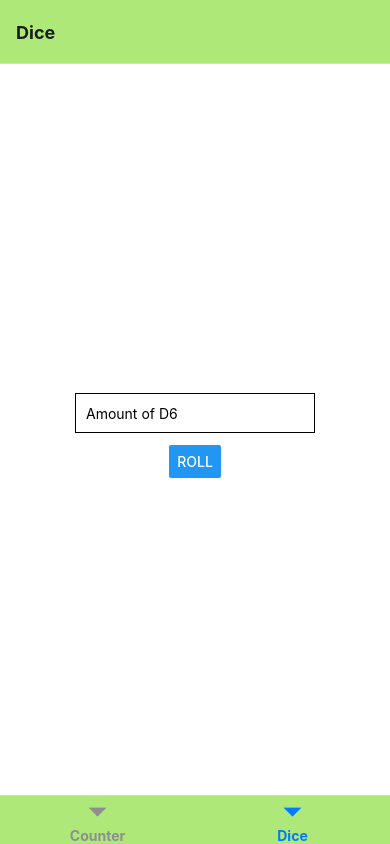
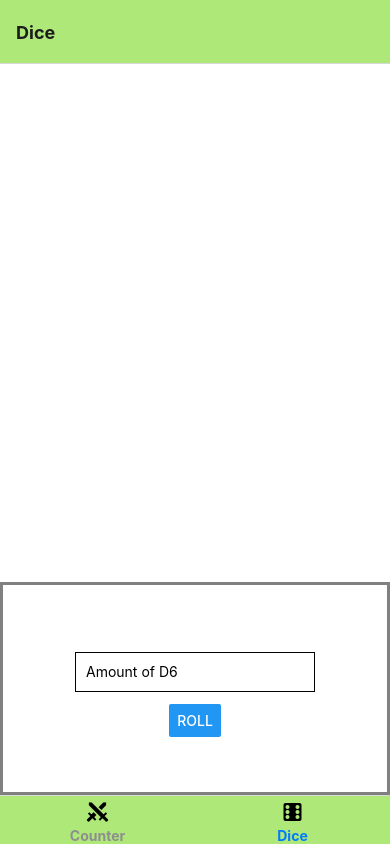
Before and after one commit to BottleBaron/wargameApp, a React Native app: screen /Dice in a window 390 px wide. Built offline with nearby package versions, Linux system fonts and the light colour scheme.

Commit message:
Dice displayed correctly with scrollview

```diff
--- a/src/App.tsx
+++ b/src/App.tsx
@@ -1,3 +1,4 @@
+import { MaterialCommunityIcons } from '@expo/vector-icons';
 import { createBottomTabNavigator } from '@react-navigation/bottom-tabs';
 import { NavigationContainer } from '@react-navigation/native';
 import DicePage from './Pages/DicePage';
@@ -24,8 +25,13 @@ export default function App() {
           fontSize: 14,
         }
       }}>
-        <Tab.Screen name="Counter" component={PointsCounterPage} />
-        <Tab.Screen name="Dice" component={DicePage} />
+        <Tab.Screen name="Counter" component={PointsCounterPage}
+          options={{
+            tabBarIcon: (props) => <MaterialCommunityIcons name="sword-cross" size={24} color="black" />
+          }} />
+        <Tab.Screen name="Dice" component={DicePage} options={{
+          tabBarIcon: (props) => <MaterialCommunityIcons name="dice-6" size={24} color="black" />
+        }} />
       </Tab.Navigator>
     </NavigationContainer >
   );
--- a/src/Pages/DicePage.tsx
+++ b/src/Pages/DicePage.tsx
@@ -1,6 +1,6 @@
 import * as Haptics from 'expo-haptics';
 import React, { useState } from "react";
-import { Button, Image, Keyboard, TextInput, View } from "react-native";
+import { Button, Image, Keyboard, SafeAreaView, ScrollView, StyleSheet, TextInput, View } from "react-native";
 import { D6Die, dice } from "../../assets/DiceData";
 import styles from "../Styling/Styles";
 
@@ -11,7 +11,7 @@ function getRandomD6Number() {
 
 
 export default function DicePage() {
-    const [number, onChangeNumber] = useState('');
+    const [number, setNumber] = useState('');
     const [rolledDice, setRolledDice] = useState<D6Die[]>([]);
 
     const rollTheDice = () => {
@@ -22,42 +22,72 @@ export default function DicePage() {
         const newRolledDice = [];
 
         for (let i = 0; i < convertedInput; i++) {
-            const result = dice.find(die => die.dieNumber === getRandomD6Number())
+            const randomResult = getRandomD6Number();
+            const result = dice.find(die => die.dieNumber === randomResult)
 
-            if (result) newRolledDice.push(result);
+            if (result) {
+                newRolledDice.push(result);
+            }
         }
 
         setRolledDice(newRolledDice);
-        onChangeNumber('');
+        setNumber('');
     }
 
 
 
     return (
         <View style={styles.container}>
+            <SafeAreaView style={{ flex: 5, width: '100%' }}>
+                <ScrollView contentContainerStyle={localStyles.diceOuterShell}>
                     {rolledDice.map((die, index) => (
-                <View key={index}>
+                        <View key={index} style={localStyles.diceContainer}>
                             <Image source={{ uri: die.image }}
-                        onError={() => console.error(`Error loading image for die ${die.dieNumber}`)}
-                        style={{ width: 100, height: 100 }} />
+                                onError={() => alert(`Error loading image for die ${die.dieNumber}`)}
+                                style={localStyles.diceImage} />
                         </View>
                     ))}
+                </ScrollView>
+            </SafeAreaView>
+            <View style={localStyles.inputContainer}>
                 <TextInput
                     style={styles.input}
-                onChangeText={onChangeNumber}
+                    onChangeText={setNumber}
                     placeholder="Amount of D6"
                     inputMode="numeric"
                     value={number}
                     defaultValue="1" />
                 <Button title="Roll" onPress={rollTheDice} />
             </View>
+        </View >
     );
-
-
 
     //Haptics
     //Accelerometer
     //Devicemotion
     //KeepAwake
+}
 
+const localStyles = StyleSheet.create({
+    diceOuterShell: {
+        width: '100%',
+        flexDirection: 'row',
+        flexWrap: 'wrap',
+    },
+    diceContainer: {
+        width: '25%',
+        alignItems: 'center',
+    },
+    diceImage: {
+        width: 100,
+        height: 100,
+    },
+    inputContainer: {
+        flex: 2,
+        width: '100%',
+        justifyContent: 'center',
+        alignItems: 'center',
+        borderWidth: 3,
+        borderColor: 'gray',
     }
+});
```
Lines whose indentation alone changed are shown as unchanged.
